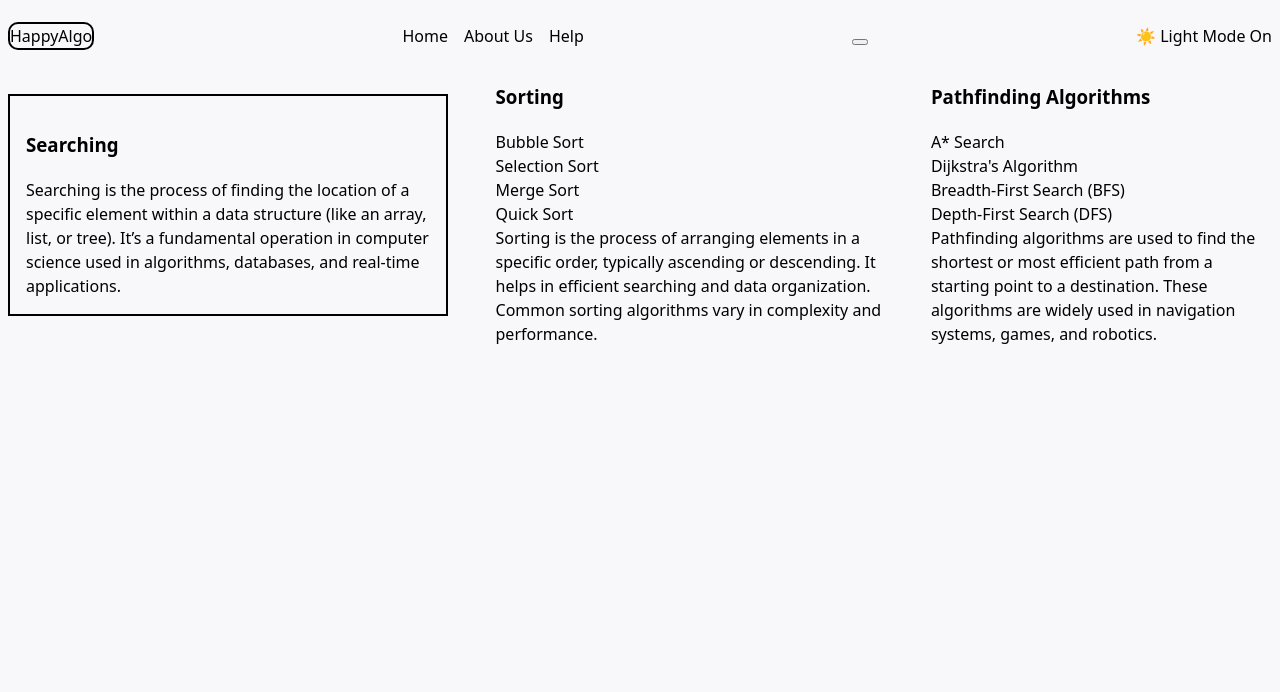
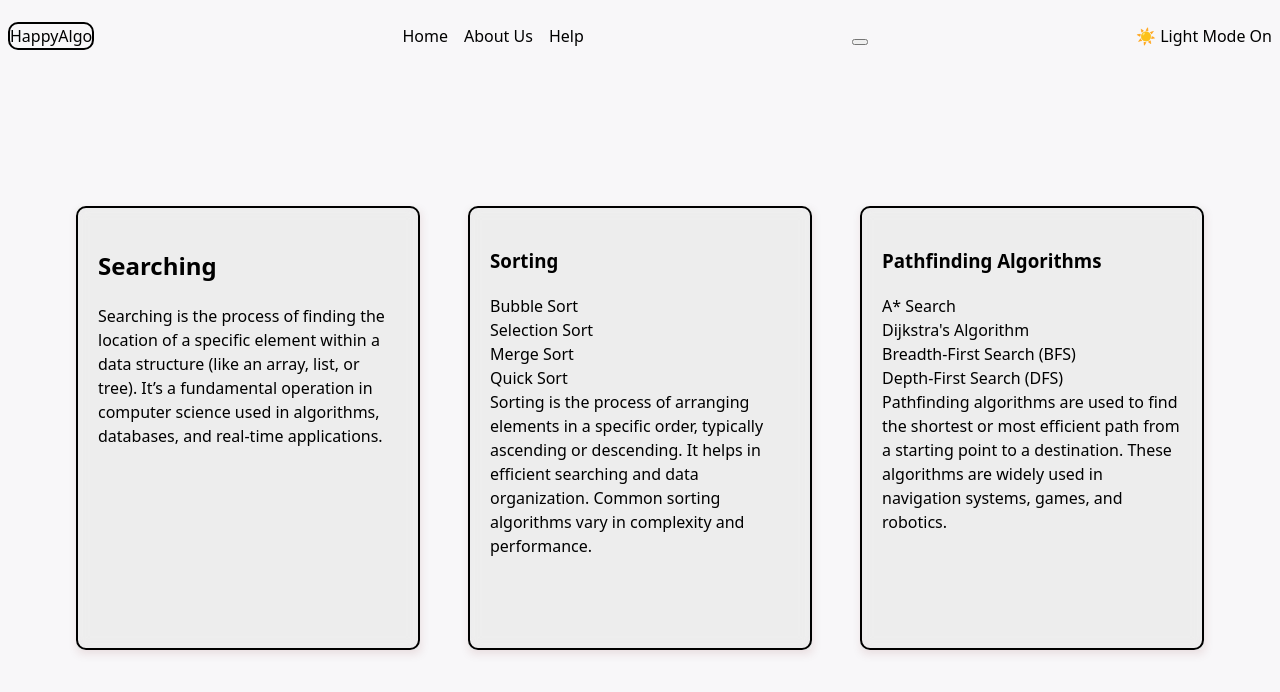
Before and after one commit to Shekhar969/HappyAlgo, a React (Vite) app: page / in a window 1280 px wide. Shown: the top 692 px of the page. Built offline with nearby package versions, Linux system fonts and the light colour scheme.

Commit message:
basic Structure is Completedd

```diff
--- a/src/App.css
+++ b/src/App.css
@@ -1,4 +1,3 @@
-
 .navMainContainer {
   display: flex;
   justify-content: space-between;
@@ -18,36 +17,79 @@
   gap: 1rem;
 }
 
-/* .mainBodyContainer {
+.mainBodyContainer {
   display: flex;
   gap: 1rem;
   justify-content: center;
   flex-wrap: wrap;
+  /* align-items: center; */
+  margin: 10% 10px 10px 10px;
   padding: 1rem;
-} */
+}
 
-.cards{
+.cards {
   display: flex;
   gap: 3rem;
   justify-content: space-around;
   align-items: center;
+  flex-wrap: wrap;
+
 }
 
-.mainContainerSearching {
+.card {
+  transition: all 0.3s ease;
+  overflow: hidden;
+  background-color: #f2f2f2b5;
+  backdrop-filter: blur(6px);
+  border-radius: 5px;
+  box-shadow: 1px 4px 10px rgba(108, 2, 2, 0.1);
+}
+
+.card:hover {
+  border-radius: 10px;
+  transform: scale(1.03 );
+  box-shadow: 1px 3px 5px rgba(72, 72, 72, 0.979);
+  border-color: #4b9cd3;
+  background-color: rgba(255, 255, 255, 0.2);
+  backdrop-filter: blur(10px);
+}
+
+
+.mainContainerSearching,
+.mainContainerSorting,
+.mainContainerPathfinding {
   border: 2px solid black;
   padding: 1rem;
-  height: auto;
+  height: 400px;
+  width: 300px;
   transition: all 0.3s ease;
   overflow: hidden;
+  cursor: pointer;
+  background-color: rgba(189, 186, 186, 0.1);
+  backdrop-filter: blur(6px);
+  padding: 20px;
+  border-radius: 10px;
+  box-shadow: 0 4px 10px rgba(0, 0, 0, 0.1);
 }
+
 
 .mainContainerSearching.expandedCard {
   padding: 0;
   margin: 0;
-  width: 100%;
+  width: 97%;
   height: 100dvh;
   position: fixed;
   top: 100px;
   z-index: 1000;
   overflow-y: auto;
 }
+
+.mainContainerSearching.expandedCard h2{
+  text-align: center;
+}
+
+.mainContainerSearching.expandedCard .searchingHeader{
+  display: flex;
+  justify-content: center;
+  gap: 1rem;
+}
--- a/src/components/Algo/searching.jsx
+++ b/src/components/Algo/searching.jsx
@@ -1,8 +1,14 @@
-import React from "react";
+import React, { useState } from "react";
 
 function Searching({ setSelected, isOnlyCard }) {
   const handleClick = () => {
     if (!isOnlyCard) setSelected("searching");
+  };
+
+  const [selectedAlgo, setSelectedAlgo] = useState("Linear Search");
+
+  const changeAlgo = (algo) => {
+    setSelectedAlgo(algo);
   };
 
   return (
@@ -10,23 +16,30 @@ function Searching({ setSelected, isOnlyCard }) {
       className={`mainContainerSearching ${isOnlyCard ? "expandedCard" : ""}`}
       onClick={handleClick}
     >
-      <h3><strong>Searching</strong></h3>
+      <h2><strong>Searching</strong></h2>
 
       {isOnlyCard && (
-        <div className="searchingHeader">
-          <div className="searchingAlgos">Linear Search</div>
-          <div className="searchingAlgos">Binary Search</div>
-          <div className="searchingAlgos">Jump Search</div>
-        </div>
+        <>
+          <div className="searchingHeader">
+            <div className="searchingAlgos" onClick={() => changeAlgo("Linear Search")}>Linear Search</div>
+            <div className="searchingAlgos" onClick={() => changeAlgo("Binary Search")}>Binary Search</div>
+            <div className="searchingAlgos" onClick={() => changeAlgo("Jump Search")}>Jump Search</div>
+          </div>
+
+          <div className="searchingDescription" style={{ marginTop: "1rem" }}>
+            <strong>Selected Algorithm:</strong> {selectedAlgo}
+          </div>
+        </>
       )}
 
+     {!isOnlyCard && (
       <div className="searchingDescription">
         Searching is the process of finding the location of a specific element
         within a data structure (like an array, list, or tree). It’s a
         fundamental operation in computer science used in algorithms, databases,
         and real-time applications.
       </div>
-
+  )}
       {isOnlyCard && (
         <button onClick={() => setSelected("")} style={{ marginTop: "1rem" }}>
           ⬅ Back to All
--- a/src/components/mainBody.jsx
+++ b/src/components/mainBody.jsx
@@ -18,9 +18,9 @@ function MainBody() {
     <div className="mainBodyContainer">
       {selected === "" ? (
         <div className="cards">
-          <Searching setSelected={setSelected}  />
-          <Sorting setSelected={setSelected} />
-          <Other setSelected={setSelected} />
+        <div className="card">  <Searching setSelected={setSelected} /></div>
+        <div className="card">  <Sorting setSelected={setSelected} /></div>
+        <div className="card">   <Other setSelected={setSelected} /></div>
         </div>
       ) : (
         <SelectedComponent isOnlyCard setSelected={setSelected} />
```
